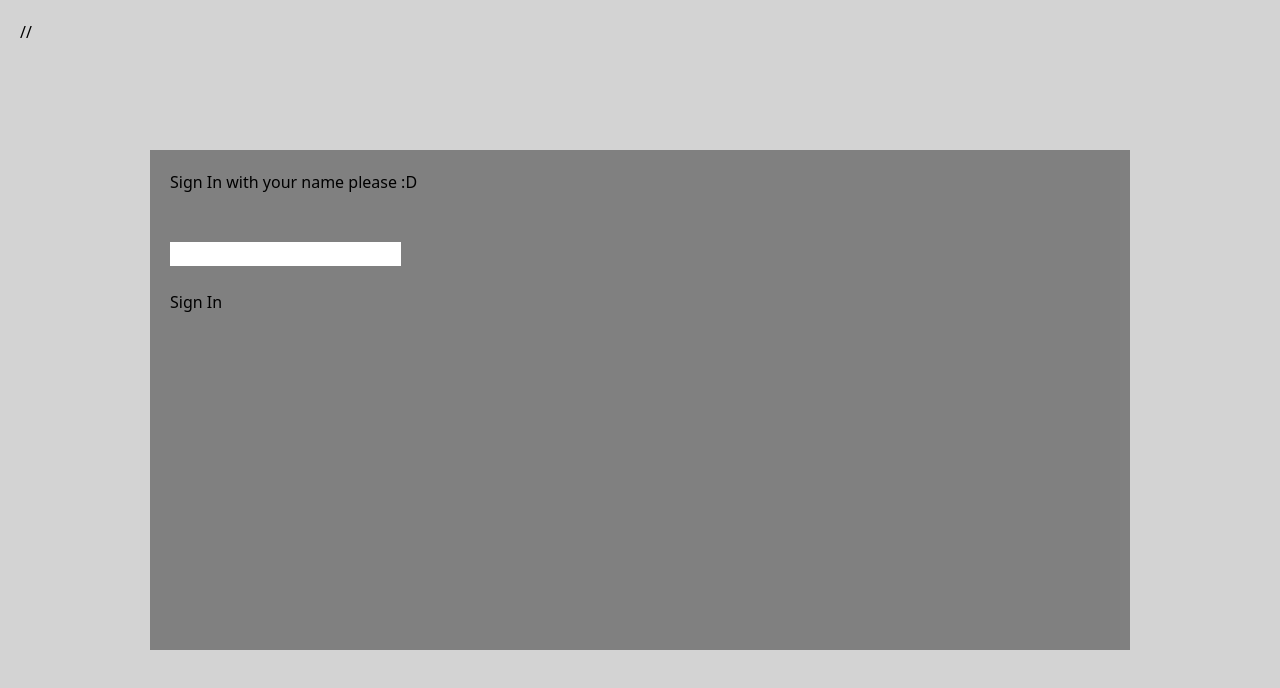
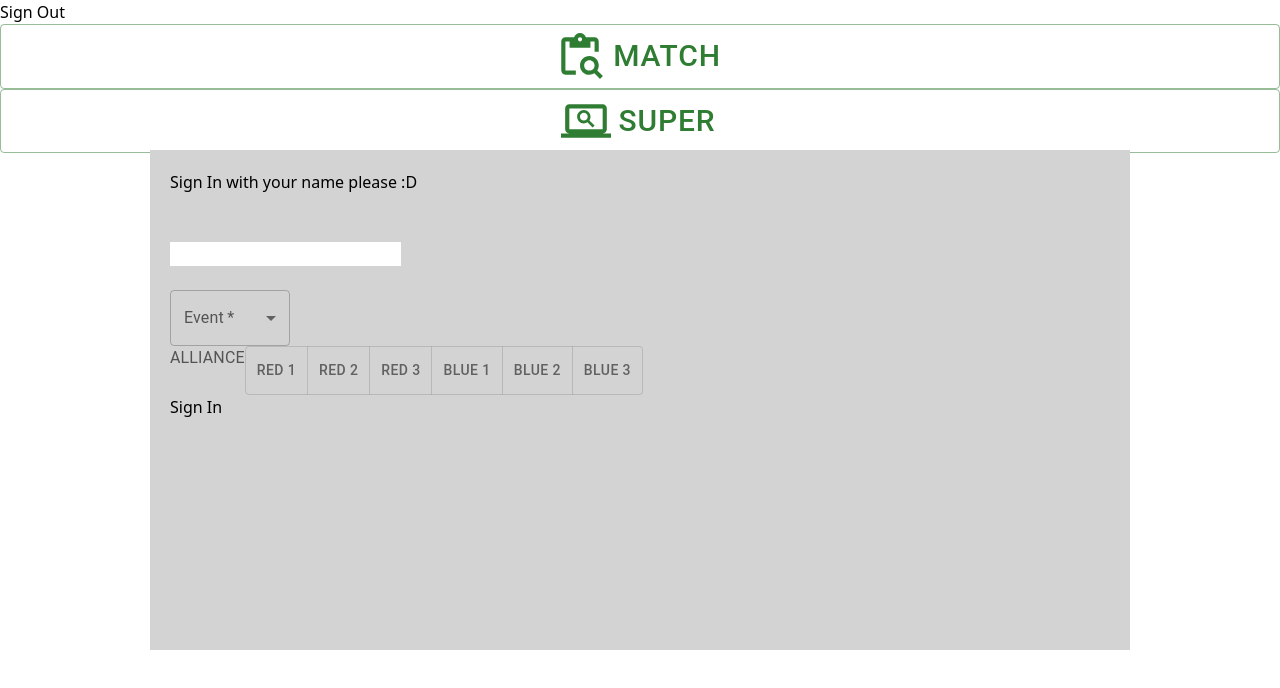
Before and after one commit to 4201VitruvianBots/scouting-app-2024, a React (Vite) app in the folder client/: page / in a window 1280 px wide. Shown: the top 688 px of the page. Built offline with nearby package versions, Linux system fonts and the light colour scheme.

Commit message:
Merged Signins
visuals still lackluster

```diff
--- a/client/src/components/Signup.tsx
+++ b/client/src/components/Signup.tsx
@@ -1,5 +1,18 @@
 import { SetStateAction, useState } from 'react';
 
+
+import FormControl from '@mui/material/FormControl';
+import FormLabel from '@mui/material/FormLabel';
+import Box from '@mui/material/Box';
+//import TextField from '@mui/material/TextField';
+import InputLabel from '@mui/material/InputLabel';
+import MenuItem from '@mui/material/MenuItem';
+import Select, { SelectChangeEvent } from '@mui/material/Select';
+import { styled } from '@mui/material';
+//import ToggleButton from '@mui/material/ToggleButton';
+import ToggleButtonGroup from '@mui/material/ToggleButtonGroup';
+import MuiToggleButton from '@mui/material/ToggleButton';
+import React from 'react';
 
 
 // "savedValue" is where the signin user is saved
@@ -9,7 +22,38 @@ function Signup() {
     const [inputValue, setInputValue] = useState('');
     const [savedValue, setSavedValue] = useState('');
 
-    const handleChange = (event) => {
+    const [alliance, setAlliance] = React.useState<string | null>('left');
+    const [event, setEvent] = React.useState('');
+
+    const ToggleButtonRed = styled(MuiToggleButton)({
+        '&.Mui-selected, &.Mui-selected:hover': {
+            color: 'white',
+            backgroundColor: '#a83232',
+        },
+    });
+
+    const ToggleButtonBlue = styled(MuiToggleButton)({
+        '&.Mui-selected, &.Mui-selected:hover': {
+            color: 'white',
+            backgroundColor: '#323aa8',
+        },
+    });
+
+
+
+    const handleChangeAlliance = (
+        event: React.MouseEvent<HTMLElement>,
+        newAlliance: string | null
+    ) => {
+        setAlliance(newAlliance);
+    };
+
+    const handleChangeEvent = (event: SelectChangeEvent) => {
+        setEvent(event.target.value as string);
+    };
+
+
+    const handleChangeUser = (event) => {
         setInputValue(event.target.value);
      };
 
@@ -26,8 +70,8 @@ function Signup() {
         {showPopup && (
 
             // commented code below is for preventing people from pressing buttons beyond the popup, but it also affects the opacity of he popup so its commented for now
-         <div className='opacity-75' style={{backgroundColor: 'lightgrey', padding: '20px', position: 'fixed', top: 0, bottom: 0, left: 0, right: 0, zIndex: 2}}>
-          <div className="rounded-xl border-green-900 border-8 text-5xl opacity-90" style={{backgroundColor: 'grey', padding: '20px', position: 'fixed', top: 150, bottom: 150, left: 150, right: 150, zIndex: 1}}>
+         //<div className='opacity-75' style={{backgroundColor: 'lightgrey', padding: '20px', position: 'fixed', top: 0, bottom: 0, left: 0, right: 0, zIndex: 2}}>
+          <div className="rounded-xl border-green-900 border-8 text-5xl opacity-100" style={{backgroundColor: 'lightgray', padding: '20px', position: 'fixed', top: 150, bottom: 150, left: 150, right: 150, zIndex: 1}}>
             Sign In with your name please :D
 
             <br></br>
@@ -35,9 +79,58 @@ function Signup() {
             <br></br>
 
             <div className="flex justify-center items-center">
-            <input className='border-1 rounded-lg border border-gray-700 text-5xl' type="text" value={inputValue} onChange={handleChange}></input>
+            <input className='border-1 rounded-lg border border-gray-700 text-5xl' type="text" value={inputValue} onChange={handleChangeUser}></input>
             </div>
             <br></br>
+
+            <Box sx={{ maxWidth: 120 }}>
+                <FormControl fullWidth required>
+                    <InputLabel id='demo-simple-select-label'>Event</InputLabel>
+                    <Select
+                        labelId='demo-simple-select-label'
+                        id='demo-simple-select'
+                        value={event} //uhoh
+                        label='Event'
+                        onChange={handleChangeEvent}>
+                        <MenuItem value={'Port'}>Port Hueneme</MenuItem>
+                        <MenuItem value={'LAR'}>LAR</MenuItem>
+                    </Select>
+
+                </FormControl>
+            </Box>
+
+            <div className='textArea'>
+                <FormControl>
+                    <FormLabel id='demo-controlled-radio-buttons-group'>
+                        ALLIANCE
+                    </FormLabel>
+                </FormControl>
+
+                <ToggleButtonGroup
+                    value={alliance}
+                    exclusive
+                    onChange={handleChangeAlliance}
+                    aria-label='text alignment'>
+                    <ToggleButtonRed value='Red 1' aria-label='Red 1'>
+                        <p className='font-semibold text-red-500 bg-5'>Red 1</p>
+                    </ToggleButtonRed>
+                    <ToggleButtonRed value='Red 2' aria-label='Red 2'>
+                        <p className='font-semibold text-red-500'> Red 2</p>
+                    </ToggleButtonRed>
+                    <ToggleButtonRed value='Red 3' aria-label='Red 3'>
+                        <p className='font-semibold text-red-500'>Red 3</p>
+                    </ToggleButtonRed>
+                    <ToggleButtonBlue value='Blue 1' aria-label='Blue 1'>
+                        <p className='font-semibold text-blue-500'>Blue 1</p>
+                    </ToggleButtonBlue>
+                    <ToggleButtonBlue value='Blue 2' aria-label='Blue 2'>
+                        <p className='font-semibold text-blue-500'>Blue 2</p>
+                    </ToggleButtonBlue>
+                    <ToggleButtonBlue value='Blue 3' aria-label='Blue 3'>
+                        <p className='font-semibold text-blue-500'>Blue 3</p>
+                    </ToggleButtonBlue>
+                </ToggleButtonGroup>
+            </div>
             <div className="flex justify-center items-center">
             <button className=' bg-green-500 font-sans text-6xl  font-semibold text-black md:bg-opacity-50 border-1 rounded-lg border border-gray-700 px-4 shadow-xl'
             onClick={handleSaveAndClose}>Sign In</button>
```
